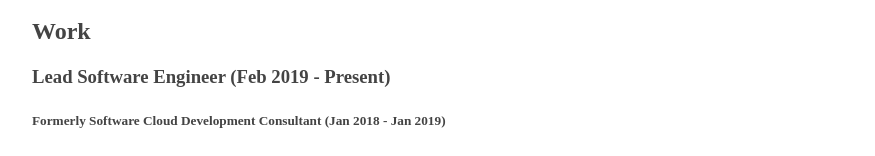
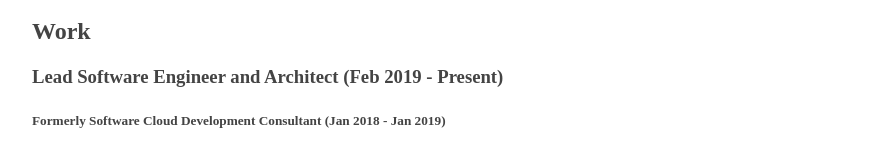
Before and after one commit to calderhayes/calderhayes.github.io, a plain HTML site: page experience.html in a window 1280 px wide. Shown: the part 415-571 px from the top of the page, without its empty margins (183-1058 px from the left). Drawn offline with Linux system fonts and the light colour scheme.

Commit message:
Fixing title

```diff
--- a/experience.html
+++ b/experience.html
@@ -62,7 +62,7 @@
 
   <h2>Work</h2>
 
-  <h3>Lead Software Engineer (Feb 2019 - Present)</h3>
+  <h3>Lead Software Engineer and Architect (Feb 2019 - Present)</h3>
   <h5>Formerly Software Cloud Development Consultant (Jan 2018 - Jan 2019)</h5>
   <h4>Osram Inc.</h4>
 
```
